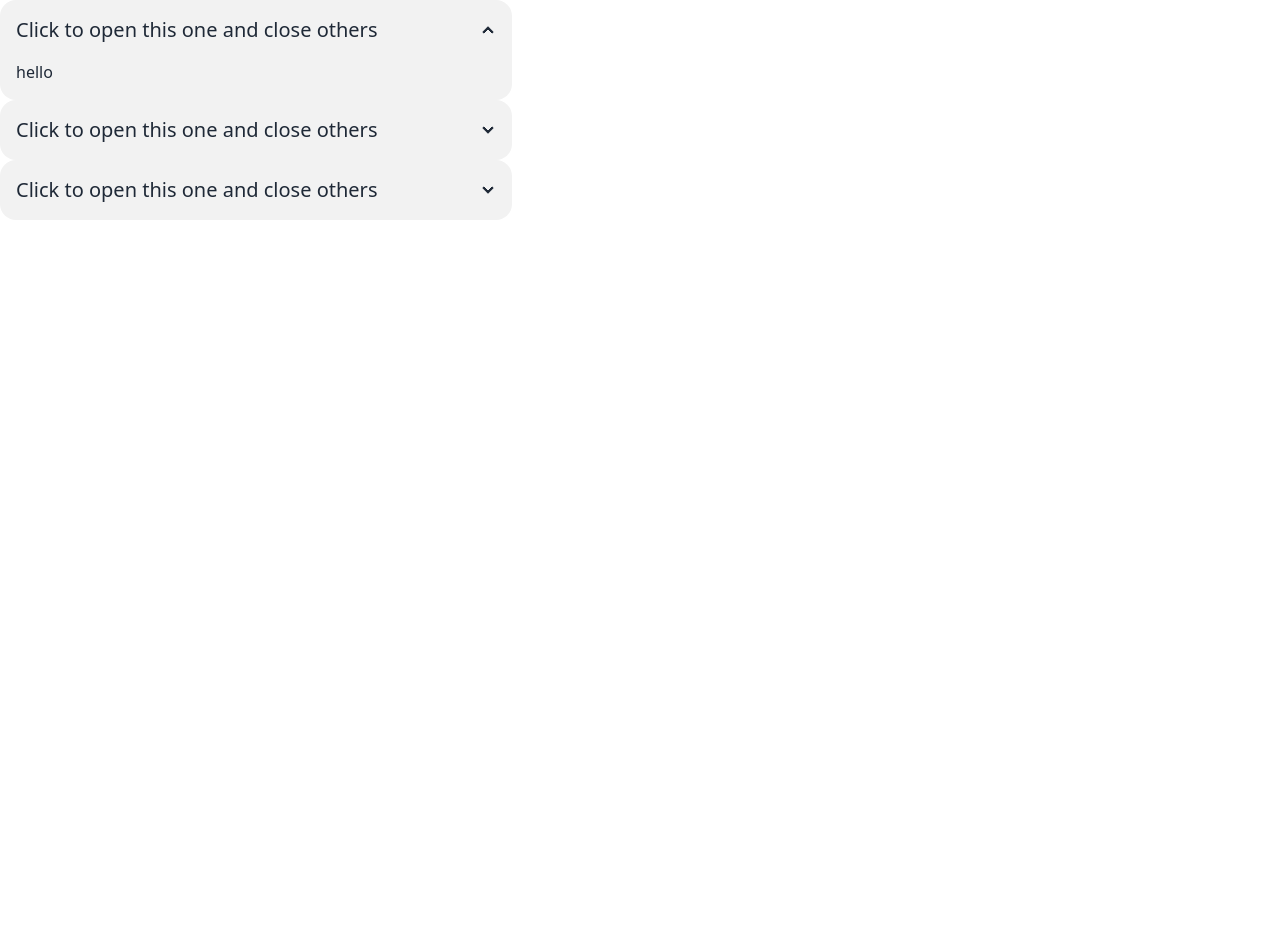
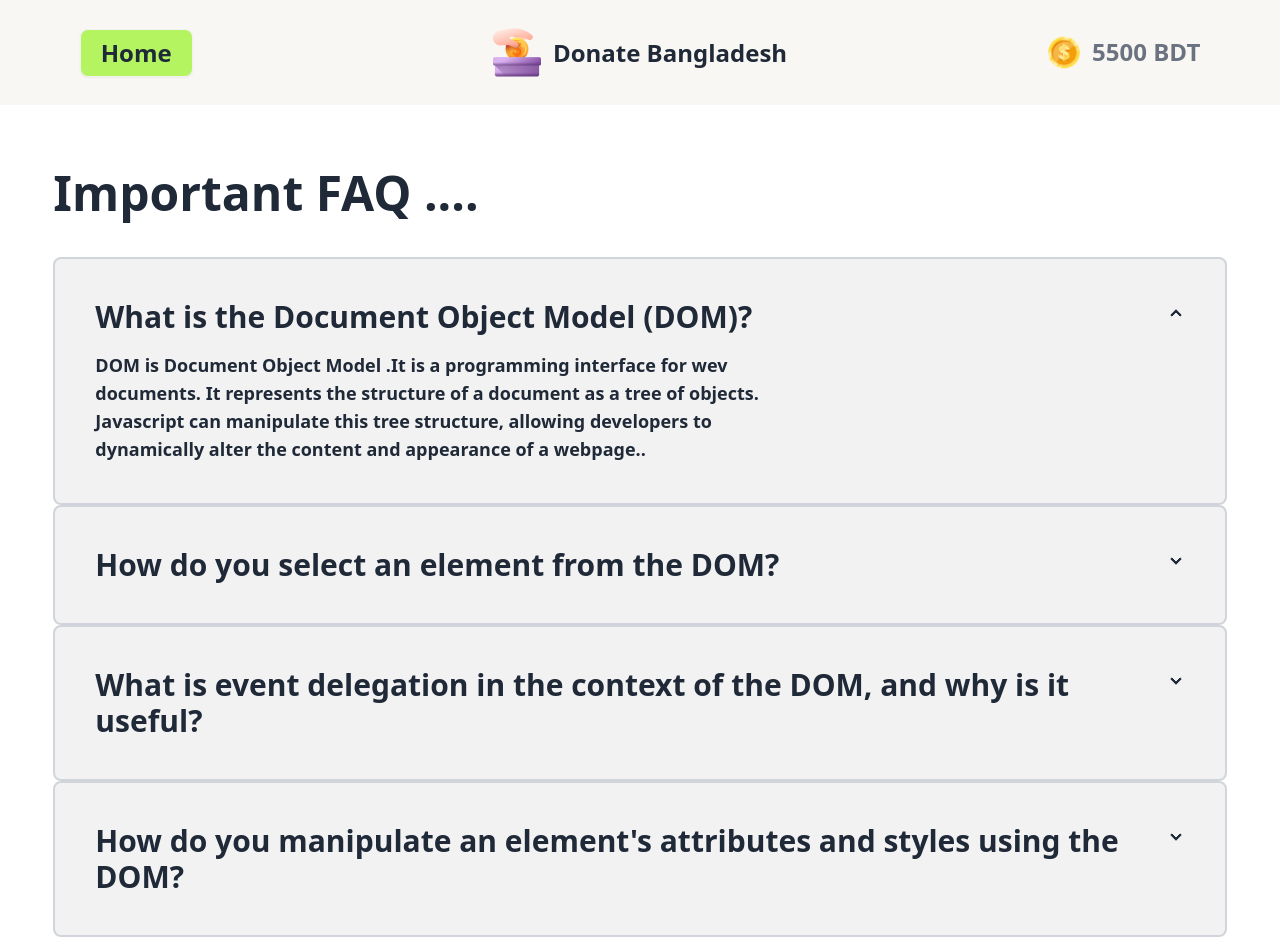
Before and after one commit to kayesmahmud000/assignment-05, a plain HTML site: page blog.html in a window 1280 px wide. Before the commit the page ends 800 px from the top, so only its background shows below. Drawn offline with nearby package versions, Linux system fonts and the light colour scheme.

Commit message:
added the blog page

```diff
--- a/blog.html
+++ b/blog.html
@@ -15,29 +15,65 @@
     }
    </style>
 </head>
-<body class=" ">
-    <section class=" max-w-lg">
-        <div class="collapse collapse-arrow bg-base-200">
-            <input type="radio" name="my-accordion-2" checked="checked" />
-            <div class="collapse-title text-xl font-medium">Click to open this one and close others</div>
-            <div class="collapse-content">
-              <p>hello</p>
+<body class="font-lexen">
+  <header>
+    <section class="nav-section  p-5 bg-[#F9F7F3]">
+      <div class="navbar  w-11/12 mx-auto ">
+          <div class="navbar-start">
+            <div id="home-btn hover:bg-lime-200" class="btn bg-[#B4F461] px-5 text-2xl">
+              Home
             </div>
           </div>
-          <div class="collapse collapse-arrow bg-base-200">
-            <input type="radio" name="my-accordion-2" />
-            <div class="collapse-title text-xl font-medium">Click to open this one and close others</div>
-            <div class="collapse-content">
-              <p>hello</p>
-            </div>
+          <div class="navbar-center">
+            <div class="font-bold flex items-center gap-3 text-2xl">
+              <img src="./assets/logo.png" alt="">
+              <h1 class=" hidden lg:flex"> Donate Bangladesh</h1>
+             </div>
           </div>
-          <div class="collapse collapse-arrow bg-base-200">
-            <input type="radio" name="my-accordion-2" />
-            <div class="collapse-title text-xl font-medium">Click to open this one and close others</div>
-            <div class="collapse-content">
-              <p>hello</p>
-            </div>
+          <div class="navbar-end gap-2 lg:gap-3   lg:text-2xl  text-gray-500 font-bold">
+            <img class="w-4  lg:w-8" src="./assets/coin.png" alt="">
+            <h2 ><span id="current-balance">5500</span> BDT</h2>
           </div>
-    </section>
+        </div>
+  </section>
+  </header>
+   <main class="my-16">
+
+     <section class=" w-11/12 mx-auto   justify-center">
+      <h1 class="text-4xl lg:text-5xl font-bold my-10">Important FAQ .... </h1>
+    <div class="collapse collapse-arrow   border-2  p-6  border-gray-300 rounded-lg bg-base-200">
+        <input type="radio" name="my-accordion-2" checked="checked" />
+        <div class="collapse-title texl-2xl lg:text-3xl font-bold"> What is the Document Object Model (DOM)?</div>
+        <div class="collapse-content">
+          <p class="text-lg w-4/6 font-semibold"> DOM is Document Object Model .It is a programming interface for wev documents. It represents the structure of a document as a tree of objects. Javascript can manipulate this tree structure, allowing developers to dynamically alter the content and appearance of a webpage..</p>
+        </div>
+      </div>
+      <div class="collapse collapse-arrow  border-2  p-6  border-gray-300 rounded-lg bg-base-200">
+        <input type="radio" name="my-accordion-2" />
+        <div class="collapse-title  texl-2xl lg:text-3xl font-bold"> How do you select an element from the DOM?</div>
+        <div class="collapse-content">
+          <p class=" text-lg font-semibold w-4/6">Selecting an element from the DOM (Document Object Model) can be done using various methods in JavaScript. Here are some common techniques: 1."getElementById"method 2. "getElementByClassName" method 3. "gatElementByTagName"methods 4."querySelector"method 5."querySelectorAll"method .</p>
+        </div>
+      </div>
+      <div class="collapse collapse-arrow border-2  p-6  border-gray-300 rounded-lg bg-base-200">
+        <input type="radio" name="my-accordion-2" />
+        <div class="collapse-title texl-2xl lg:text-3xl font-bold"> What is event delegation in the context of the DOM, and why is it useful?</div>
+        <div class="collapse-content">
+          <p class=" text-lg font-semibold w-4/6"> Event delegation refers to the process of using event propagation (bubbling) to handle events at a higher level in the DOM than the element on which the event originated. It allows us to attach a single event listener for elements that exist now or in the future. </p>
+        </div>
+        <!-- The Document Object Model (DOM) is a programming interface for web documents. It represents the structure of a document as a tree of objects, where each object corresponds to a part of the document, such as elements, attributes, and text. JavaScript can manipulate this tree structure, allowing developers to dynamically alter the content and appearance of a webpage. -->
+      </div>
+      <div class="collapse collapse-arrow p-6 border-2  border-gray-300 rounded-lg bg-base-200">
+        <input type="radio" name="my-accordion-2" />
+        <div class="collapse-title texl-2xl lg:text-3xl font-bold">How do you manipulate an element's attributes and styles using the DOM?</div>
+        <div class="collapse-content">
+          <p class=" text-lg font-semibold w-4/6">
+            Manipulating Element's Attributes classList object only provide methods to change the class of an element. If you want to change other attributes like id , href , you can use the setAttribute() method. </p>
+        </div>
+      </div>
+</section>
+</main>
+    <script src="./js/blog.js"></script>
+    <script src="./js/index.js"></script>
 </body>
 </html>
--- /dev/null
+++ b/js/blog.js
@@ -0,0 +1,3 @@
+document.getElementById('blog-btn').addEventListener('click', function(){
+    window.location.href='./blog.html'
+})
--- a/js/index.js
+++ b/js/index.js
@@ -1,6 +1,3 @@
-const accountBalance = document.getElementById('current-balance');
-let  accountBalanceNum = parseFloat(accountBalance.innerText)
-
 
 document.getElementById('donation-btn').addEventListener('click',function(){
     document.getElementById('donation-card').classList.remove('hidden')
@@ -48,8 +45,8 @@ function addHistory(title){
     const historyItem = document.createElement('div');
     historyItem.className= 'border-2 border-gray-400 rounded-lg p-4 mb-5'
     const date= new Date();
-    historyItem.innerHTML=`<p>${title}</p>
-    <p>Date: ${date.toUTCString()}</p>
+    historyItem.innerHTML=`<p class=" text-xl font-semibold mb-4">${title}</p>
+    <p class="text-lg px-2 py-3 bg-slate-100">Date: ${date.toUTCString()}</p>
     `
     historyList.appendChild(historyItem);
 }
@@ -66,8 +63,8 @@ function closeModal(){
 
 function toggleBtn(id){
 
-    document.getElementById('donation-btn').classList.remove('bg-lime-300');
-    document.getElementById('history-btn').classList.remove('bg-lime-300');
+    document.getElementById('donation-btn').classList.remove('bg-lime-300' );
+    document.getElementById('history-btn').classList.remove('bg-lime-300' );
     document.getElementById(id).classList.add('bg-lime-300');
 
 }
```
Also changed, not shown: index.html (+5 -5 lines), 1 other file.
